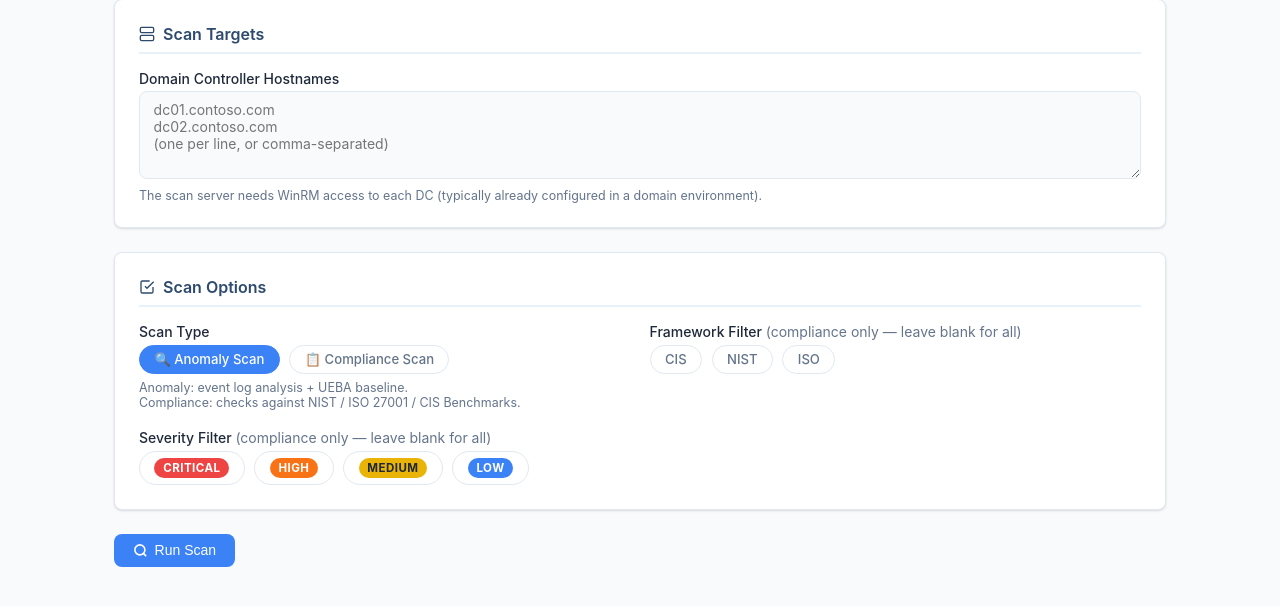
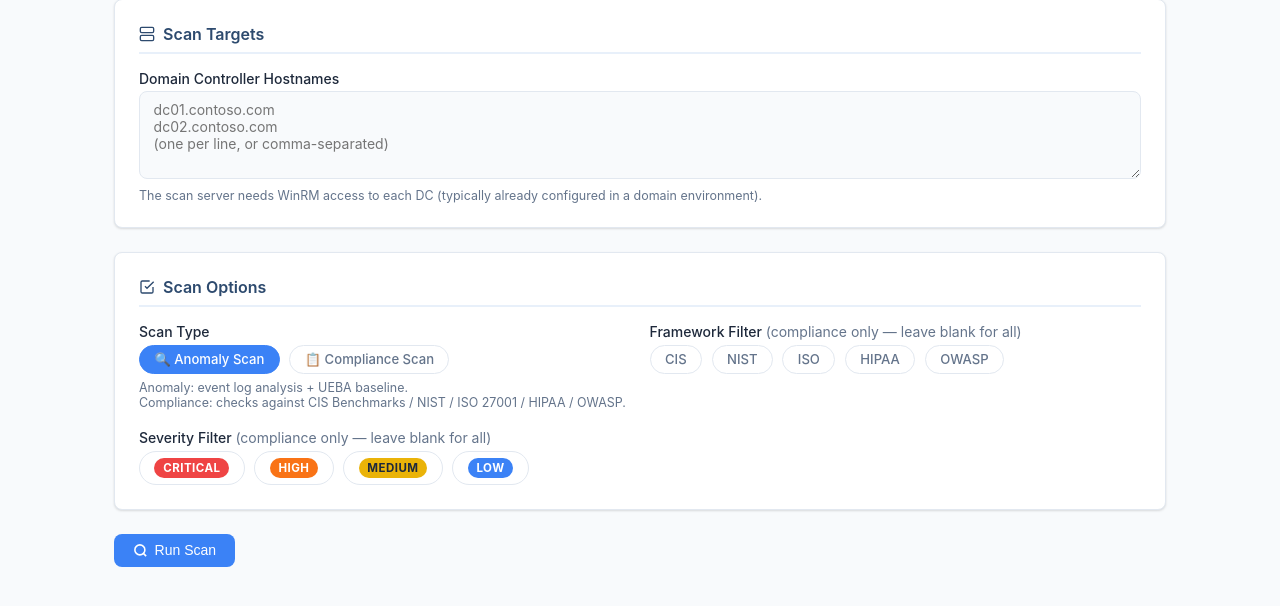
Before and after one commit to 83avenger/AD-Agent, a Flask app: page / in a window 1280 px wide. Shown: the part 169-775 px from the top of the page. Run offline with Flask 3, Linux system fonts and the light colour scheme.

Commit message:
Add HIPAA and OWASP compliance frameworks with WebApplication asset type
- compliance-hipaa.psd1: HIPAA Security Rule technical safeguards
  (45 CFR 164.312/164.308) across Windows and Linux asset types
- compliance-owasp.psd1: agentless OWASP Top 10 posture checks
  (TLS versions, security headers, cookie flags, banner disclosure)
  for a new WebApplication asset type probed over HTTPS
- Wire both into settings.psd1, scanner ValidateSet, and web UI
  framework filters; add Pester coverage; position README as a
  unified security services platform

Co-Authored-By: Claude Fable 5 <noreply@anthropic.com>
Claude-Session: https://claude.ai/code/session_01Sdd52zyevE42JC3mWBHu7Z

```diff
--- a/WebApp/templates/index.html
+++ b/WebApp/templates/index.html
@@ -64,7 +64,7 @@
         </div>
         <p style="font-size:.78rem; color:var(--muted); margin-top:.4rem;">
           Anomaly: event log analysis + UEBA baseline.<br>
-          Compliance: checks against NIST / ISO 27001 / CIS Benchmarks.
+          Compliance: checks against CIS Benchmarks / NIST / ISO 27001 / HIPAA / OWASP.
         </p>
       </div>
 
@@ -72,7 +72,7 @@
         <label>Framework Filter <span style="color:var(--muted); font-weight:400;">(compliance only — leave blank for all)</span></label>
         <div class="checkbox-group">
           {% set cur_fw = scan_config.frameworks if scan_config else [] %}
-          {% for fw in ['CIS','NIST','ISO'] %}
+          {% for fw in ['CIS','NIST','ISO','HIPAA','OWASP'] %}
           <div class="checkbox-chip">
             <input type="checkbox" id="fw_{{fw}}" name="frameworks" value="{{fw}}"
               {{'checked' if fw in cur_fw else ''}}>
```
Also changed, not shown: DCAnomalyAgent/COMPLIANCE-OTHER-ASSETS.md (+4 -0 lines), README.md, 5 other files.
